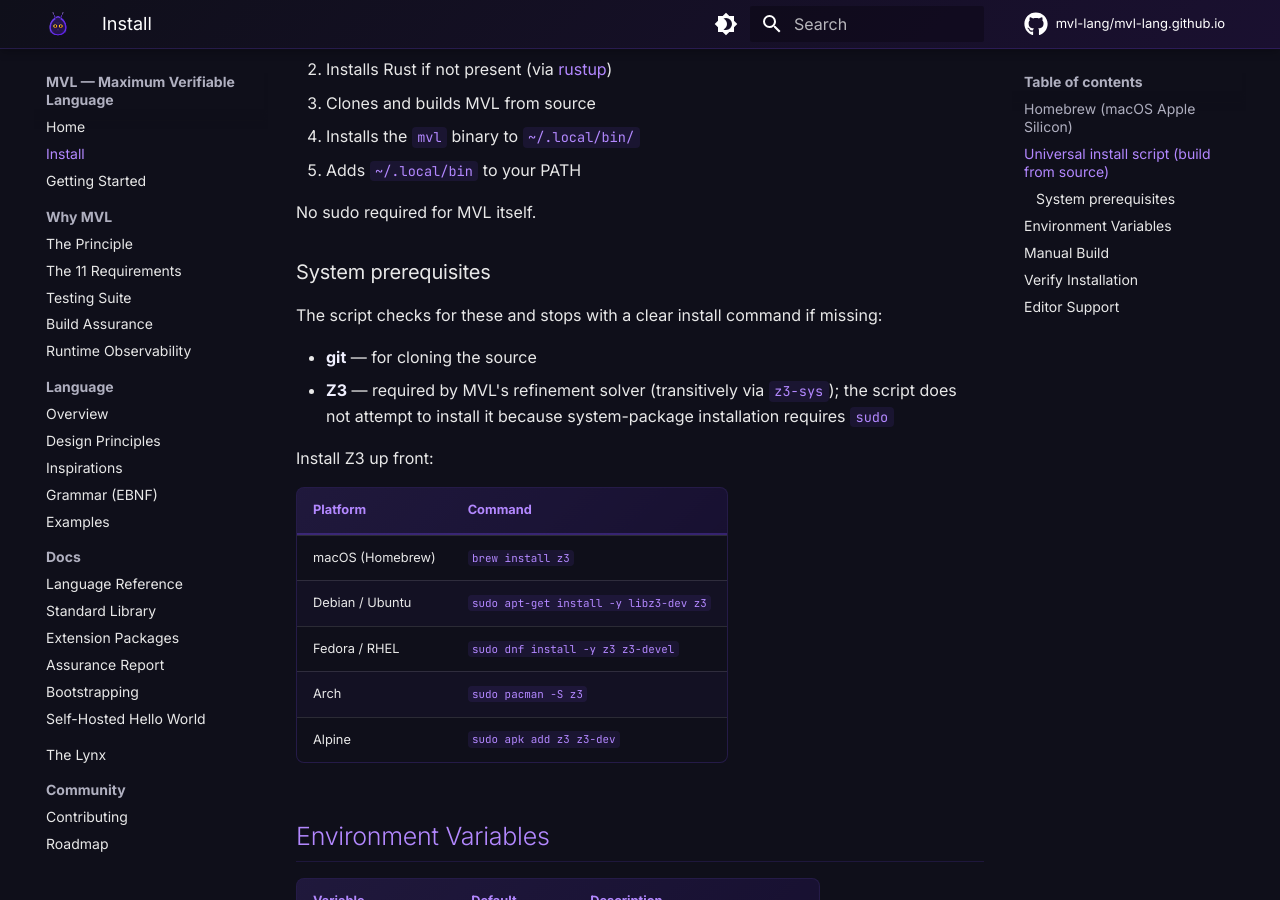
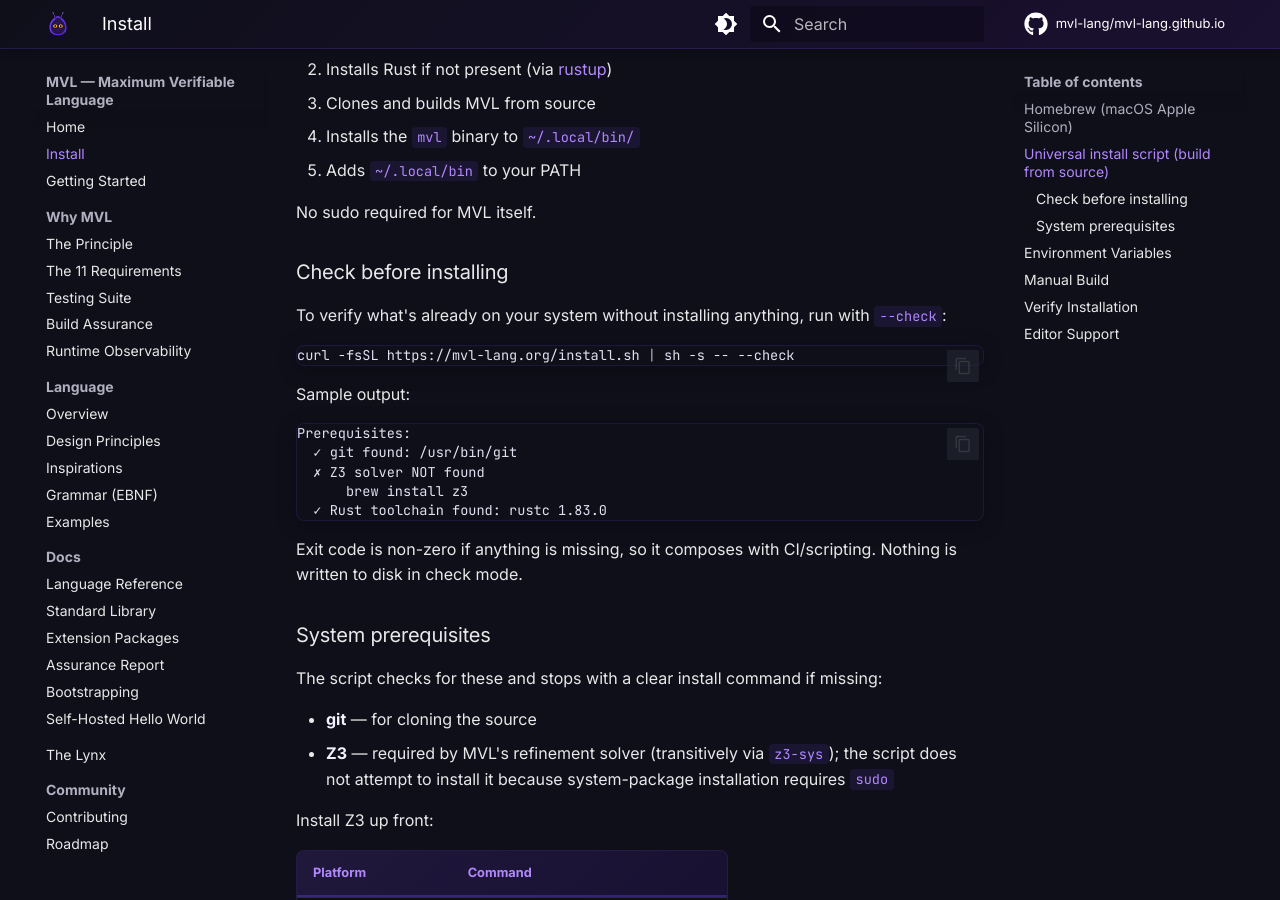
Before and after one commit to mvl-lang/mvl-lang.github.io, an MkDocs documentation site: the page built from docs/install.md, in a window 1280 px wide and 900 px high, scrolled down 1134 px. Built offline with MkDocs 1.6.1 and Material for MkDocs 9.7.7, drawn with Linux system fonts in a browser that asks for light colours; comment, search, counter and statistics services are not loaded.

Commit message:
feat(install): add --check flag for prereq-only dry run
`curl -fsSL https://mvl-lang.org/install.sh | sh -s -- --check`

Runs the three prerequisite checks (git, z3, rust) and exits.
Nothing is fetched or written to disk.  Exit code is non-zero if
any prereq is missing, so it composes with CI or shell scripting.

Motivation: Kim hit z3-sys build failures because the previous
install script fell through to `cargo build` before checking for
Z3.  With --check, users can see which packages they'll need
before running the real install and get platform-specific install
commands for the missing ones.

Also refactors:
- Extracted `z3_install_hint` to remove duplication between
  --check-mode reporting and the real-run abort path.
- `check_git` now reports ✓ on success (was silent).
- `check_rust` now reports ✗ in --check mode instead of the real
  path's silent-then-install behavior.
- Argument parser at top of script.  `--help` prints the header
  comment.  Unknown options exit 2.

````diff
--- a/docs/install.md
+++ b/docs/install.md
@@ -47,6 +47,26 @@
 5. Adds `~/.local/bin` to your PATH
 
 No sudo required for MVL itself.
+
+### Check before installing
+
+To verify what's already on your system without installing anything, run with `--check`:
+
+```bash
+curl -fsSL https://mvl-lang.org/install.sh | sh -s -- --check
+```
+
+Sample output:
+
+```
+Prerequisites:
+  ✓ git found: /usr/bin/git
+  ✗ Z3 solver NOT found
+      brew install z3
+  ✓ Rust toolchain found: rustc 1.83.0
+```
+
+Exit code is non-zero if anything is missing, so it composes with CI/scripting. Nothing is written to disk in check mode.
 
 ### System prerequisites
 
````
Also changed, not shown: 2 other files.
